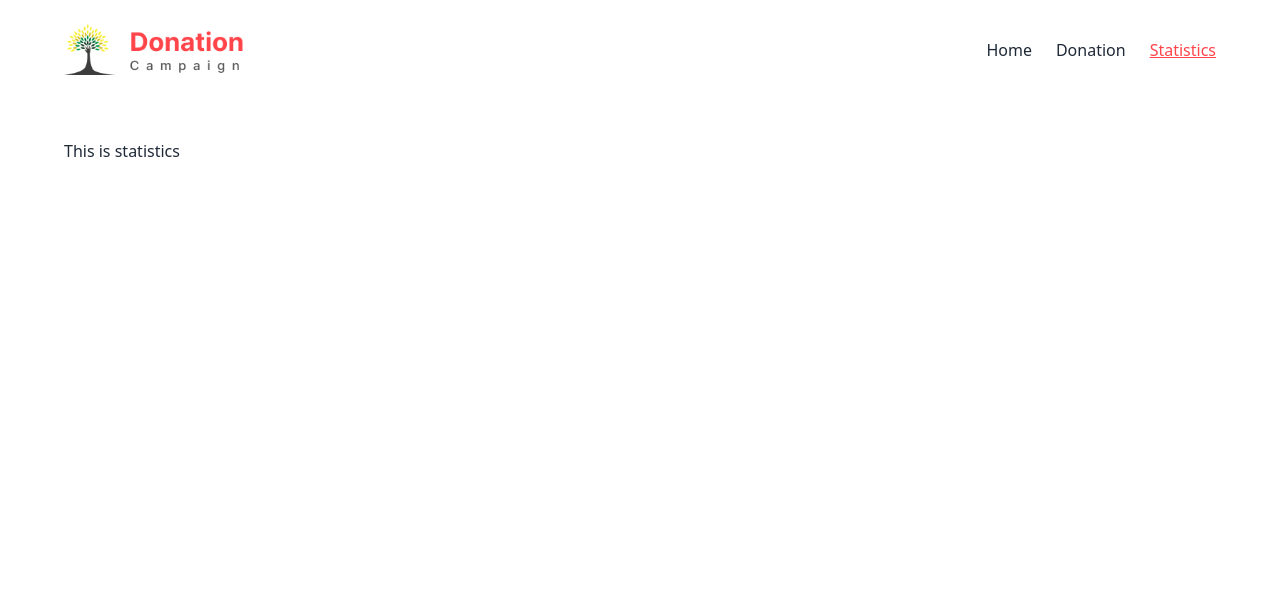
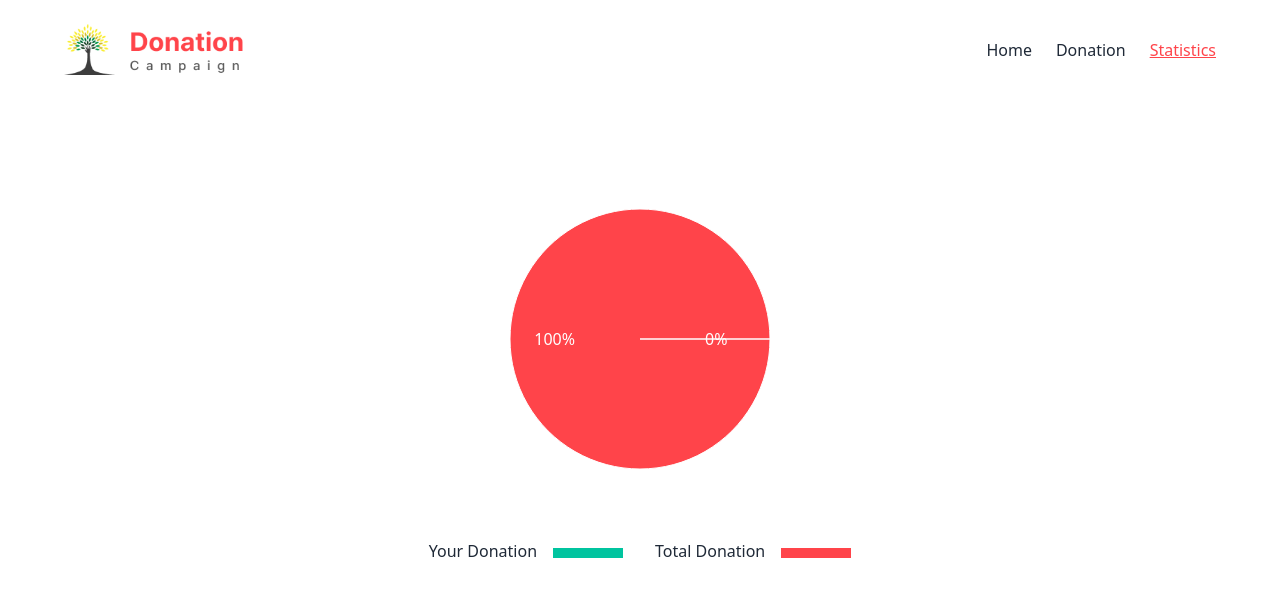
Before and after one commit to Foyez-Ahamed/a8-donation-campaign, a React (Vite) app: page /statistics in a window 1280 px wide. Shown: the top 596 px of the page. Built offline with nearby package versions, Linux system fonts and the light colour scheme.

Commit message:
pie chart added on statistics pages based on your donation against total donation

```diff
--- a/package.json
+++ b/package.json
@@ -12,7 +12,9 @@
   "dependencies": {
     "react": "^18.2.0",
     "react-dom": "^18.2.0",
+    "react-google-charts": "^4.0.1",
     "react-router-dom": "^6.16.0",
+    "recharts": "^2.8.0",
     "sweetalert": "^2.1.2"
   },
   "devDependencies": {
--- a/src/Components/Donations/Donate/DonateCart/DonateCart.jsx
+++ b/src/Components/Donations/Donate/DonateCart/DonateCart.jsx
@@ -31,10 +31,6 @@ const DonateCart = ({donate}) => {
 
                 <div>
                 <img className="w-full h-[200px] lg:h-screen object-cover" src={image}alt="" />
-
-                {/* <div className="bg-red-500">
-                <button onClick={handleDonate} style={{backgroundColor : text_bg}} className="absolute bottom-[20px] left-7 text-white px-6 py-2 rounded-md">Donate $ {price}</button>
-                </div> */}
                 </div>
 
                 <div className="bg-[#00000080] w-full h-[80px] opacity-90  absolute bottom-[64%] md:bottom-[54%] lg:bottom-[26%]">
--- a/src/Pages/Statistics/Statistics.jsx
+++ b/src/Pages/Statistics/Statistics.jsx
@@ -1,10 +1,115 @@
+import { useEffect, useState } from "react";
+
+
+import { PieChart, Pie, Cell, } from 'recharts';
 
 
 const Statistics = () => {
+
+    const [mainData, setMainData] = useState([]);
+
+    const [localData, setLocalData] = useState([]);
+
+    useEffect(() => {
+        fetch('/donation.json')
+        .then(res => res.json())
+        .then(data => setMainData(data))
+    },[])
+
+    useEffect(() => {
+        const donations = JSON.parse(localStorage.getItem('donation'));
+        if(donations){
+            setLocalData(donations);
+        }
+
+    },[])
+
+
+    const main = mainData.length;
+
+    const local = localData.length;
+
+    const totalDonate = main - local;
+
+//    let sum = 0;
+
+//    for(let item of localData){
+//     sum += item.price
+//    }
+
+//    let mainDataSum = 0;
+
+//    for(let main of mainData){
+//     mainDataSum += main.price
+//    }
+
+//    let totalMain = mainDataSum - sum;
+
+//    let main = 10000;
+
+//    let finalMain = main - sum ;
+
+
+   const data = [
+    { name: 'Group A', value: totalDonate },
+    { name: 'Group B', value: local },
+  ];
+
+  const COLORS = ['#FF444A', '#00C49F'];
+
+  const RADIAN = Math.PI / 180;
+  const renderCustomizedLabel = ({ cx, cy, midAngle, innerRadius, outerRadius, percent,}) => {
+    const radius = innerRadius + (outerRadius - innerRadius) * 0.5;
+    const x = cx + radius * Math.cos(-midAngle * RADIAN);
+    const y = cy + radius * Math.sin(-midAngle * RADIAN);
+
     return (
-        <div>
-            <h1>This is statistics</h1>
+      <text x={x} y={y} fill="white" textAnchor={x > cx ? 'start' : 'end'} dominantBaseline="central">
+        {`${(percent * 100).toFixed(0)}%`}
+      </text>
+    );
+  };
+
+    return (
+
+      <div>
+         <div className="flex justify-center items-center">
+         <PieChart width={400} height={400}>
+          <Pie
+            data={data}
+            cx="50%"
+            cy="50%"
+            labelLine={false}
+            label={renderCustomizedLabel}
+            outerRadius={130}
+            fill="#8884d8"
+            dataKey="value"
+          >
+            {data.map((entry, index) => (
+              <Cell key={`cell-${index}`} fill={COLORS[index % COLORS.length]} />
+            ))}
+          </Pie>
+        </PieChart>
+
+       </div>
+
+       <div className="text-center flex justify-center items-center gap-1 md:gap-3 lg:gap-8">
+
+        <div className="flex justify-center items-center gap-4">
+            <h1>Your Donation</h1>
+            <div className="w-[70px] mt-1 bg-[#00C49F] h-[10px]"> </div>
         </div>
+
+        <div className="flex justify-center items-center gap-4">
+
+            <h1>Total Donation</h1>
+            <div className="w-[70px] mt-1 bg-[#FF444A] h-[10px]"> </div>
+
+        </div>
+
+       </div>
+      </div>
+
     );
 };
 
```
Also changed, not shown: 1 other file (tests, documents, lock files or other folders).
